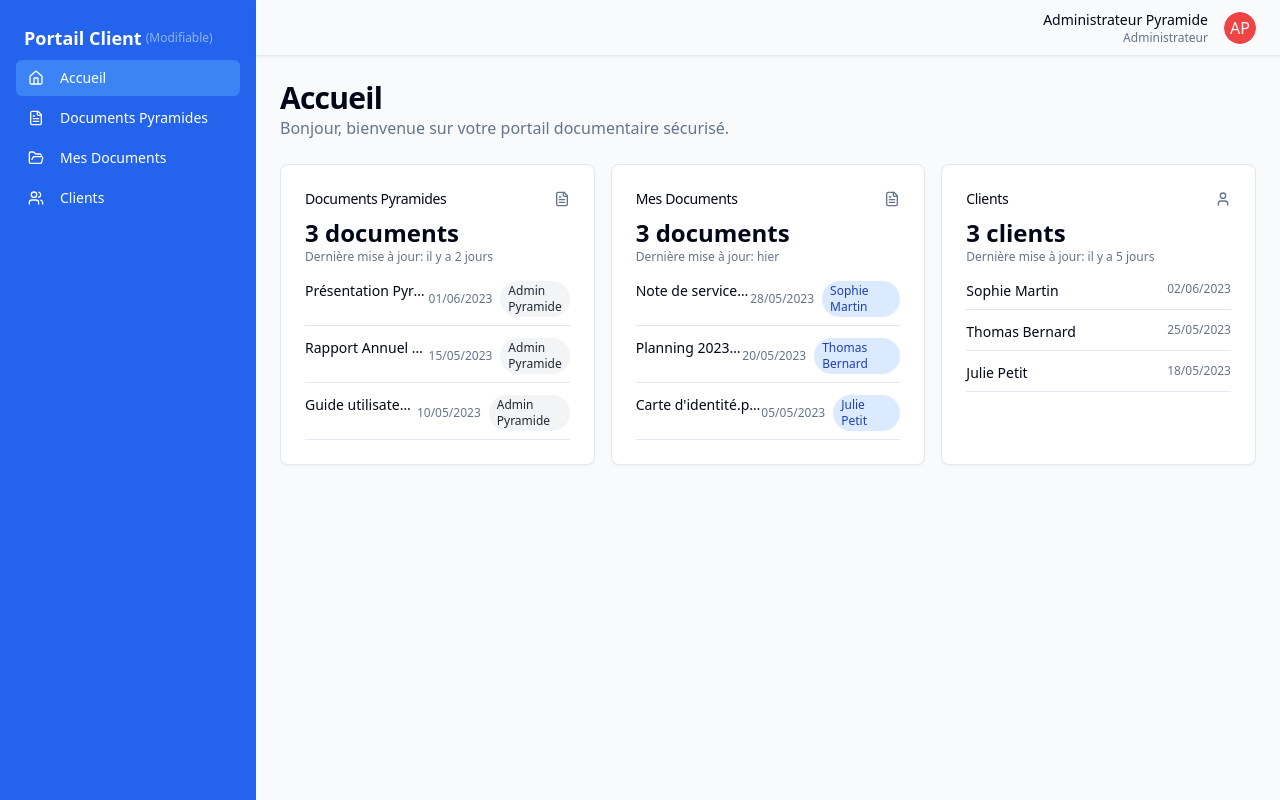
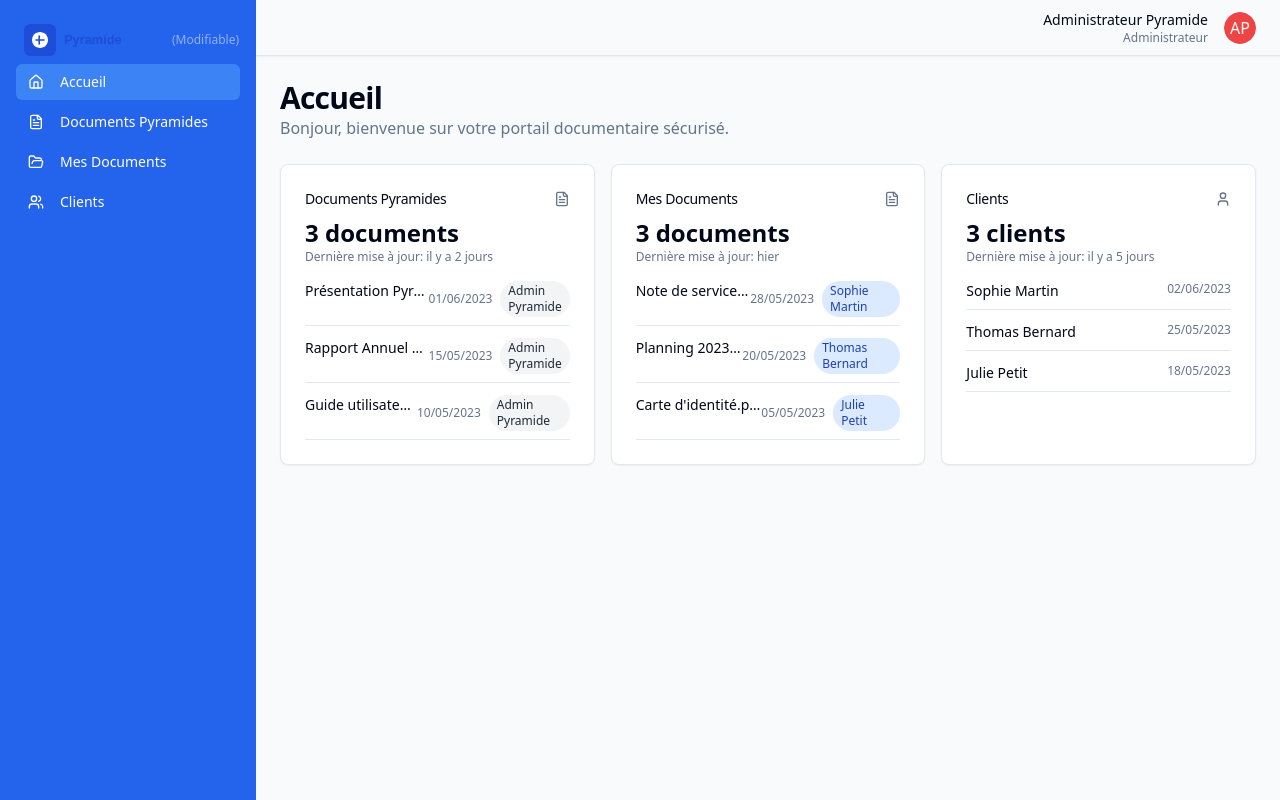
Before and after one commit to speex69/document-pyramid-manager-33, a React (Vite) app: page /dashboard in a window 1280 px wide. Built offline with nearby package versions, Linux system fonts and the light colour scheme; sample sign-in values are in the browser's storage.

Commit message:
Replace "Portail Client" with logo
Replaced the text "Portail Client" with a logo image in the Logo component.

```diff
--- a/src/components/layout/Logo.tsx
+++ b/src/components/layout/Logo.tsx
@@ -8,6 +8,9 @@ interface LogoProps {
 export function Logo({ size = "md" }: LogoProps) {
   const [logoUrl, setLogoUrl] = useState<string | null>(null);
   const [isAdmin, setIsAdmin] = useState(false);
+
+  // Default logo image (fictitious)
+  const defaultLogoUrl = "/logo-default.svg";
 
   useEffect(() => {
     // Load custom logo if available
@@ -48,16 +51,23 @@ export function Logo({ size = "md" }: LogoProps) {
       onClick={handleLogoClick}
       title={isAdmin ? "Cliquez pour modifier le logo" : ""}
     >
-      {logoUrl ? (
-        <img
-          src={logoUrl}
-          alt="Logo"
-          className={`${sizeClasses[size]} max-w-full`}
-          onError={() => setLogoUrl(null)} // Reset on error loading
-        />
-      ) : (
-        <span className="font-semibold text-lg text-sidebar-foreground">Portail Client</span>
-      )}
+      <img
+        src={logoUrl || defaultLogoUrl}
+        alt="Logo"
+        className={`${sizeClasses[size]} max-w-full`}
+        onError={(e) => {
+          // If custom logo fails to load, fall back to default logo
+          const target = e.target as HTMLImageElement;
+          if (target.src !== defaultLogoUrl) {
+            target.src = defaultLogoUrl;
+            // Also clear the stored URL since it's invalid
+            if (logoUrl) {
+              localStorage.removeItem("customLogoUrl");
+              setLogoUrl(null);
+            }
+          }
+        }}
+      />
       {isAdmin && (
         <span className="text-xs text-sidebar-foreground/50 ml-1">(Modifiable)</span>
       )}
```
Also changed, not shown: public/logo-default.svg (added).
